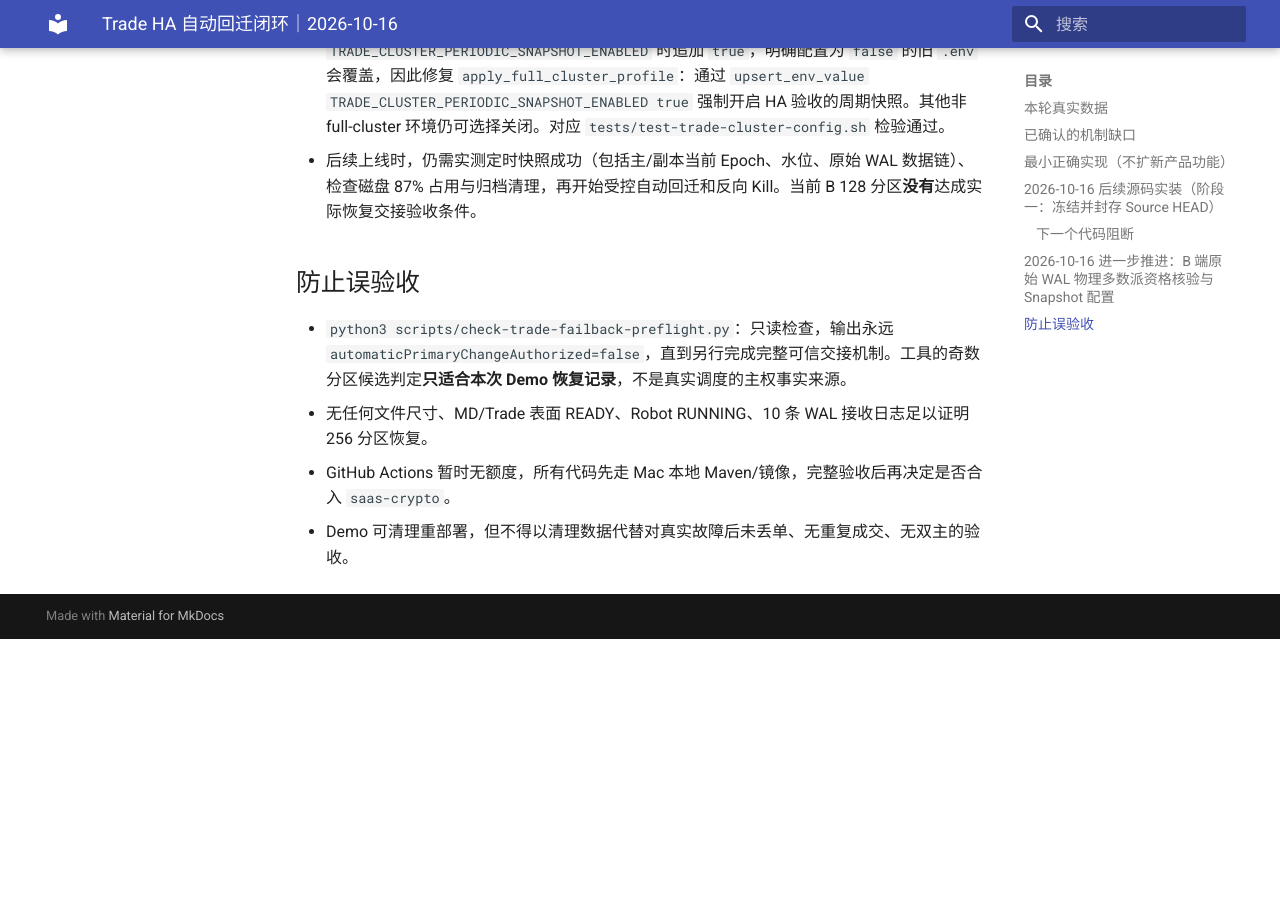
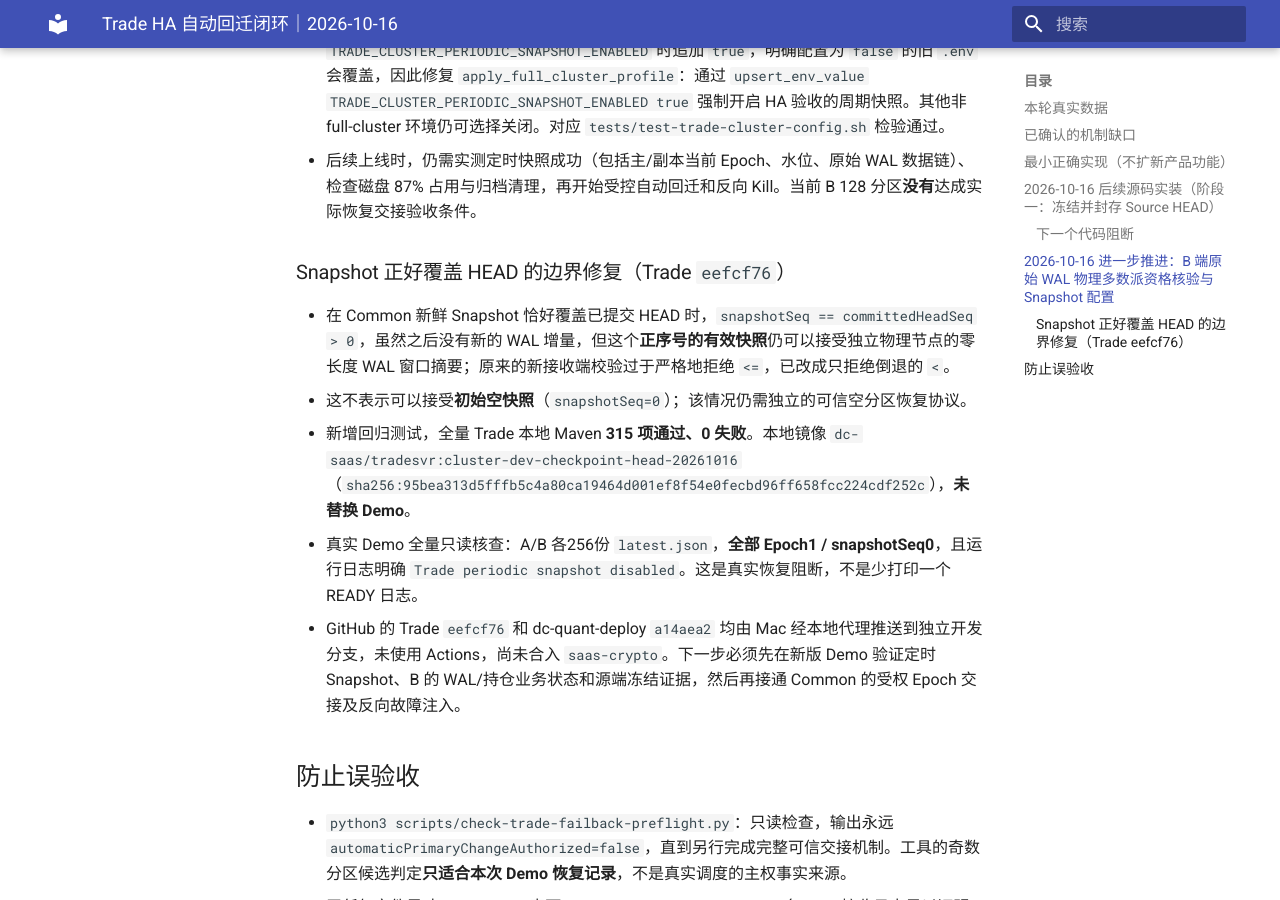
Before and after one commit to bliplink/dc-quant-deploy, an MkDocs documentation site: the page built from docs/TRADE_HA_AUTO_FAILBACK_CLOSURE_20261016.zh-CN.md, in a window 1280 px wide and 900 px high, scrolled down 3447 px. Built offline with MkDocs 1.6.1 and Material for MkDocs 9.7.7, drawn with Linux system fonts in a browser that asks for light colours; before the commit the page ends 4086 px from its top, so only the background shows below that.

Commit message:
docs(trade-ha): record exact checkpoint HEAD recovery gate and 315 tests

```diff
--- a/docs/TRADE_HA_AUTO_FAILBACK_CLOSURE_20261016.zh-CN.md
+++ b/docs/TRADE_HA_AUTO_FAILBACK_CLOSURE_20261016.zh-CN.md
@@ -58,6 +58,14 @@
 - 发现 `deploy-saas.sh` 全量集群配置以前**只在缺少** `TRADE_CLUSTER_PERIODIC_SNAPSHOT_ENABLED` 时追加 `true`，明确配置为 `false` 的旧 `.env` 会覆盖，因此修复 `apply_full_cluster_profile`：通过 `upsert_env_value TRADE_CLUSTER_PERIODIC_SNAPSHOT_ENABLED true` 强制开启 HA 验收的周期快照。其他非 full-cluster 环境仍可选择关闭。对应 `tests/test-trade-cluster-config.sh` 检验通过。
 - 后续上线时，仍需实测定时快照成功（包括主/副本当前 Epoch、水位、原始 WAL 数据链）、检查磁盘 87% 占用与归档清理，再开始受控自动回迁和反向 Kill。当前 B 128 分区**没有**达成实际恢复交接验收条件。
 
+### Snapshot 正好覆盖 HEAD 的边界修复（Trade `eefcf76`）
+
+- 在 Common 新鲜 Snapshot 恰好覆盖已提交 HEAD 时，`snapshotSeq == committedHeadSeq > 0`，虽然之后没有新的 WAL 增量，但这个**正序号的有效快照**仍可以接受独立物理节点的零长度 WAL 窗口摘要；原来的新接收端校验过于严格地拒绝 `<=`，已改成只拒绝倒退的 `<`。
+- 这不表示可以接受**初始空快照**（`snapshotSeq=0`）；该情况仍需独立的可信空分区恢复协议。
+- 新增回归测试，全量 Trade 本地 Maven **315 项通过、0 失败**。本地镜像 `dc-saas/tradesvr:cluster-dev-checkpoint-head-20261016`（`sha256:95bea313d5fffb5c4a80ca19464d001ef8f54e0fecbd96ff658fcc224cdf252c`），**未替换 Demo**。
+- 真实 Demo 全量只读核查：A/B 各256份 `latest.json`，**全部 Epoch1 / snapshotSeq0**，且运行日志明确 `Trade periodic snapshot disabled`。这是真实恢复阻断，不是少打印一个 READY 日志。
+- GitHub 的 Trade `eefcf76` 和 dc-quant-deploy `a14aea2` 均由 Mac 经本地代理推送到独立开发分支，未使用 Actions，尚未合入 `saas-crypto`。下一步必须先在新版 Demo 验证定时 Snapshot、B 的 WAL/持仓业务状态和源端冻结证据，然后再接通 Common 的受权 Epoch 交接及反向故障注入。
+
 ## 防止误验收
 
 - `python3 scripts/check-trade-failback-preflight.py`：只读检查，输出永远 `automaticPrimaryChangeAuthorized=false`，直到另行完成完整可信交接机制。工具的奇数分区候选判定**只适合本次 Demo 恢复记录**，不是真实调度的主权事实来源。
```
